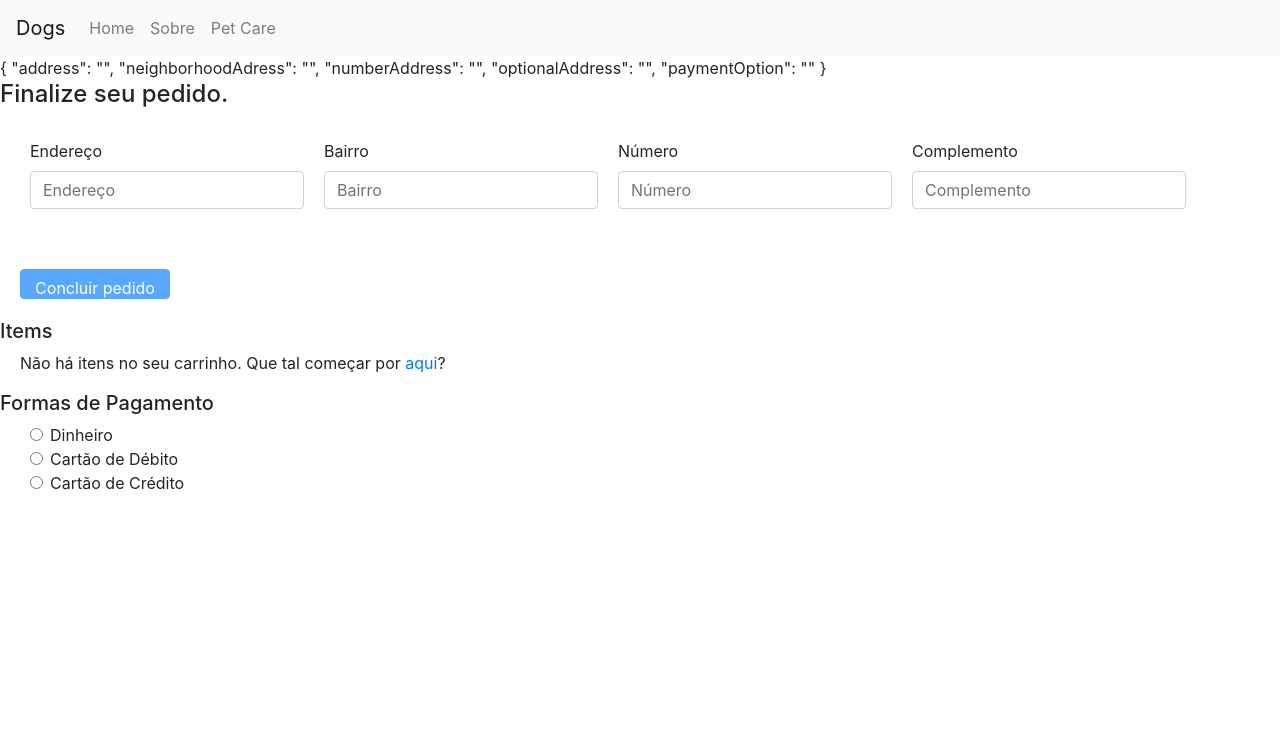
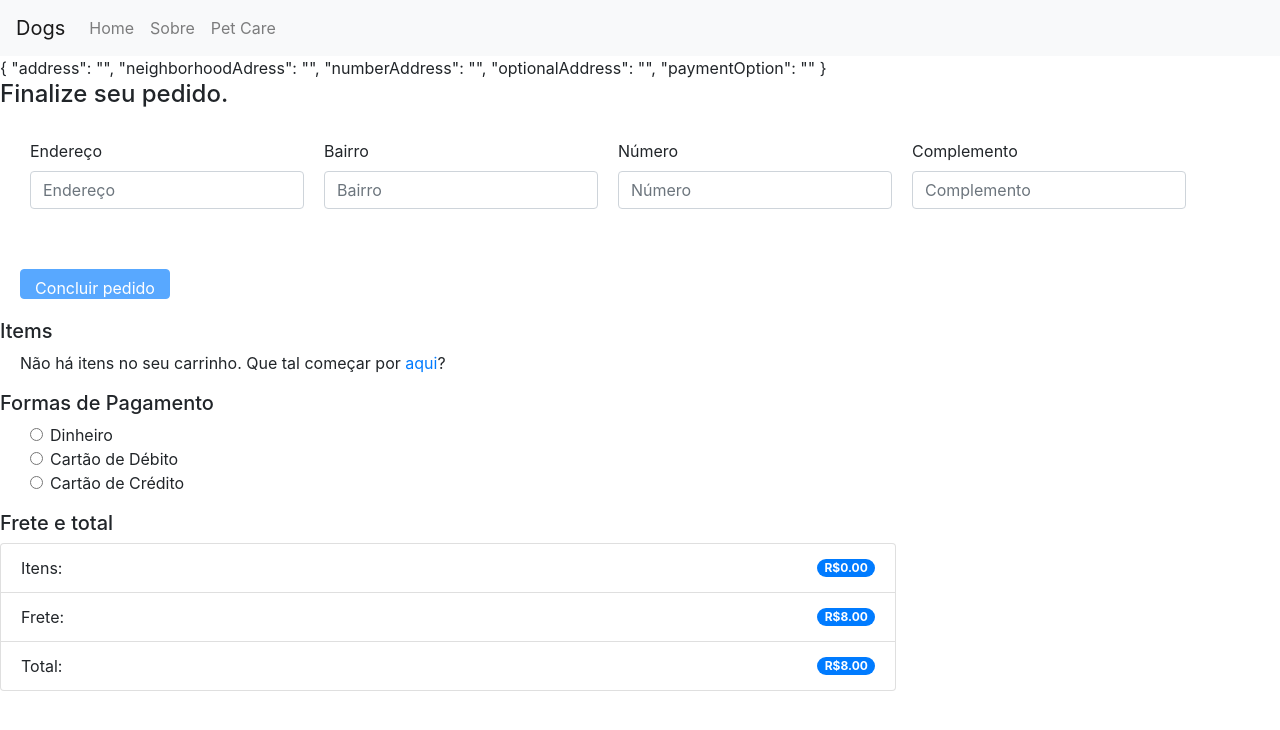
Before and after one commit to analivianogueira/app-dogs, an Angular app in the folder application-dogs/: page /order in a window 1280 px wide. Shown: the top 730 px of the page. Built offline with nearby package versions, Linux system fonts and the light colour scheme.

Commit message:
Criacao do componente de frete

```diff
--- a/application-dogs/src/app/app.module.ts
+++ b/application-dogs/src/app/app.module.ts
@@ -19,6 +19,7 @@ import { OrderComponent } from './order/order.component';
 import { InputComponent } from './shared/input/input.component';
 import { RadioComponent } from './shared/radio/radio.component';
 import { OrderItemsComponent } from './order/order-items/order-items.component';
+import { DeliveryCostsComponent } from './order/delivery-costs/delivery-costs.component';
 
 @NgModule({
   declarations: [
@@ -31,7 +32,8 @@ import { OrderItemsComponent } from './order/order-items/order-items.component';
     OrderComponent,
     InputComponent,
     RadioComponent,
-    OrderItemsComponent
+    OrderItemsComponent,
+    DeliveryCostsComponent
   ],
   imports: [
     BrowserModule,
--- /dev/null
+++ b/application-dogs/src/app/order/delivery-costs/delivery-costs.component.html
@@ -0,0 +1,14 @@
+<ul class="list-group">
+    <li class="list-group-item d-flex justify-content-between align-items-center">
+      Itens:
+      <span class="badge badge-primary badge-pill">{{itemsValue | currency: 'BRL': true}}</span>
+    </li>
+    <li class="list-group-item d-flex justify-content-between align-items-center">
+        Frete:
+        <span class="badge badge-primary badge-pill">{{delivery | currency: 'BRL': true}}</span>
+      </li>
+      <li class="list-group-item d-flex justify-content-between align-items-center">
+        Total:
+        <span class="badge badge-primary badge-pill">{{total() | currency: 'BRL': true}}</span>
+      </li>
+</ul>
--- /dev/null
+++ b/application-dogs/src/app/order/delivery-costs/delivery-costs.component.ts
@@ -0,0 +1,22 @@
+import { Component, OnInit, Input } from '@angular/core';
+
+@Component({
+  selector: 'app-delivery-costs',
+  templateUrl: './delivery-costs.component.html',
+  styleUrls: ['./delivery-costs.component.css']
+})
+export class DeliveryCostsComponent implements OnInit {
+
+  @Input() delivery: number;
+  @Input() itemsValue: number;
+
+  constructor() { }
+
+  ngOnInit(): void {
+  }
+
+  total(): number{
+    return this.delivery + this.itemsValue;
+  }
+
+}
--- a/application-dogs/src/app/order/order.component.html
+++ b/application-dogs/src/app/order/order.component.html
@@ -36,8 +36,15 @@
                              (remove)="removeItem($event)"></app-order-items>
         </div>
     </div>
-    <div class="form-group">
-        <h5>Formas de Pagamento</h5>
-        <app-radio [options]="paymentOptions" name="paymentOption" ngModel></app-radio>
+    <div class="col-xs-12">
+        <div class="form-group">
+            <h5>Formas de Pagamento</h5>
+            <app-radio [options]="paymentOptions" name="paymentOption" ngModel required></app-radio>
+        </div>
+
+        <div class="form-group" style="width: 70%;">
+            <h5>Frete e total</h5>
+            <app-delivery-costs [delivery]="delivery" [itemsValue]="itemsValue()"></app-delivery-costs>
+        </div>
     </div>
   </form>
--- a/application-dogs/src/app/order/order.component.ts
+++ b/application-dogs/src/app/order/order.component.ts
@@ -10,6 +10,8 @@ import { Component, OnInit } from '@angular/core';
 })
 export class OrderComponent implements OnInit {
 
+  delivery: number = 8;
+
   paymentOptions: RadioOption[] = [
     {label: 'Dinheiro', value: 'MON'},
     {label: 'Cartão de Débito', value: 'DEB'},
@@ -19,6 +21,10 @@ export class OrderComponent implements OnInit {
   constructor(private orderService: OrderService) { }
 
   ngOnInit(): void {
+  }
+
+  itemsValue(): number{
+    return this.orderService.itemsValue();
   }
 
   cartItems(): CarItem[]{
--- a/application-dogs/src/app/order/order.service.ts
+++ b/application-dogs/src/app/order/order.service.ts
@@ -6,6 +6,10 @@ import { Injectable } from '@angular/core';
 export class OrderService{
 
     constructor(private shoppingCartService: ShoppingCartService){}
+
+    itemsValue():number{
+        return this.shoppingCartService.total();
+    }
 
     cartItems(): CarItem[]{
         return this.shoppingCartService.items;
```
Also changed, not shown: application-dogs/src/app/order/delivery-costs/delivery-costs.component.css (added), 1 other file (tests, documents, lock files or other folders).
